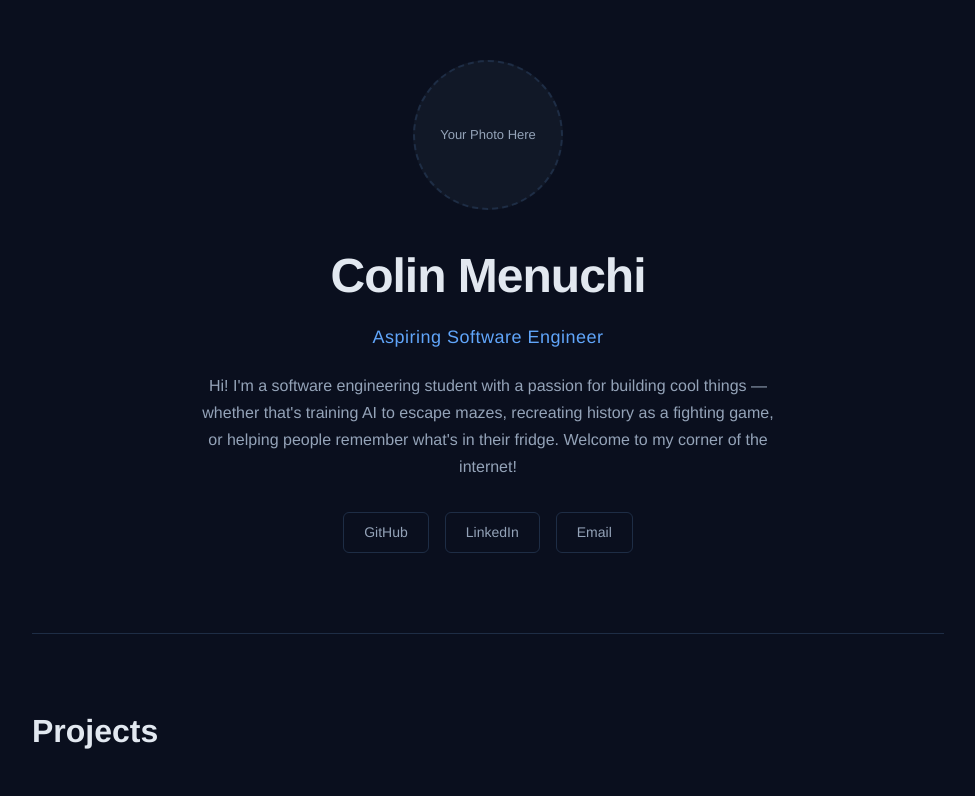
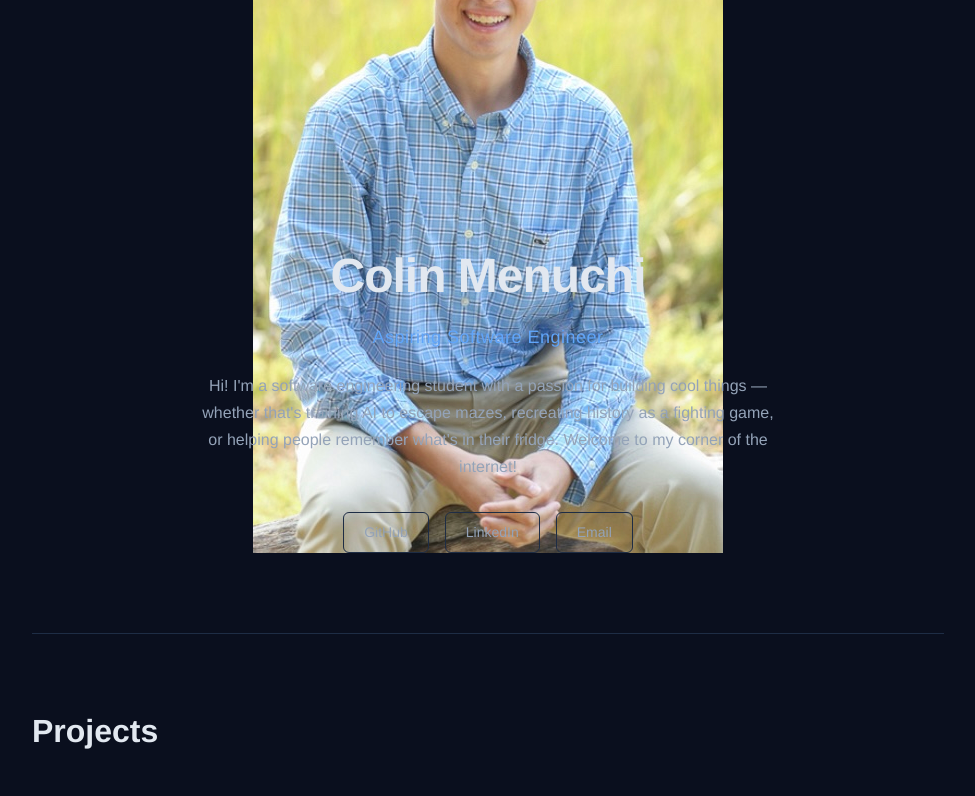
Before and after one commit to ColinMenuchi/portfolioWebsite, a React (Vite) app in the folder portfolio-website/: page / in a window 1280 px wide. Shown: the top 796 px of the page, without its empty margins (152-1127 px from the left). Built offline with nearby package versions, Linux system fonts and the light colour scheme.

Commit message:
Added my self portrait to the site

```diff
--- a/portfolio-website/src/components/Hero.jsx
+++ b/portfolio-website/src/components/Hero.jsx
@@ -8,7 +8,7 @@ const Hero = () => {
   return (
     <section className="hero-section">
       <div className="hero-photo-placeholder">
-        <span>Your Photo Here</span>
+        <img className="hero-photo" src="src/assets/selfPortrait.jpeg" alt="Portrait Not Found."></img>
       </div>
       <h1 className="hero-name">Colin Menuchi</h1>
       <p className="hero-title">Aspiring Software Engineer</p>
```
